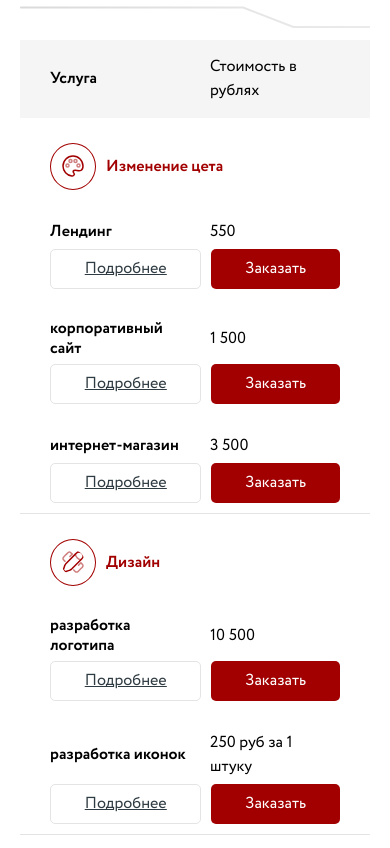
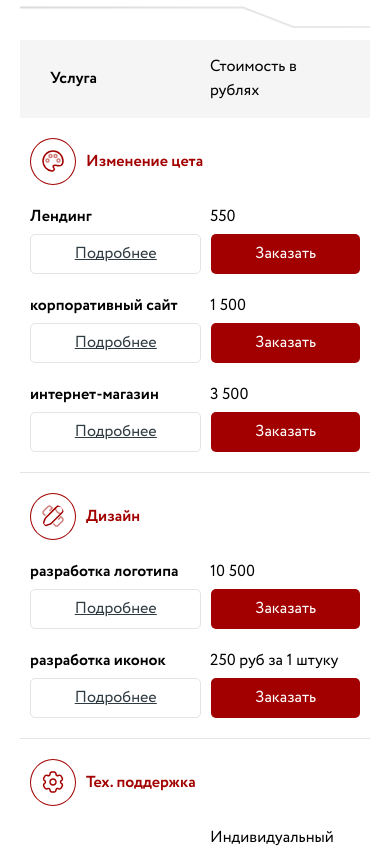
Before and after one commit to Artematrr/Ready-made-Solutions, a React (Vite) app: page / in a window 390 px wide. Shown: the part 10580-11428 px from the top of the page. Built offline with nearby package versions, Linux system fonts and the light colour scheme.

Commit message:
upd services section

```diff
--- a/src/styles.css
+++ b/src/styles.css
@@ -1386,8 +1386,11 @@ h1::after {
   flex-grow: 1;
 }
 @media screen and (max-width: 768px) {
-  .services-table-item {
-    padding: 0px 0px;
+  .services-table-item-category {
+    padding: 5px 10px;
+  }
+  .services-table-item-row {
+    padding: 5px 10px;
   }
   .item-name {
     width: 50%;
```
